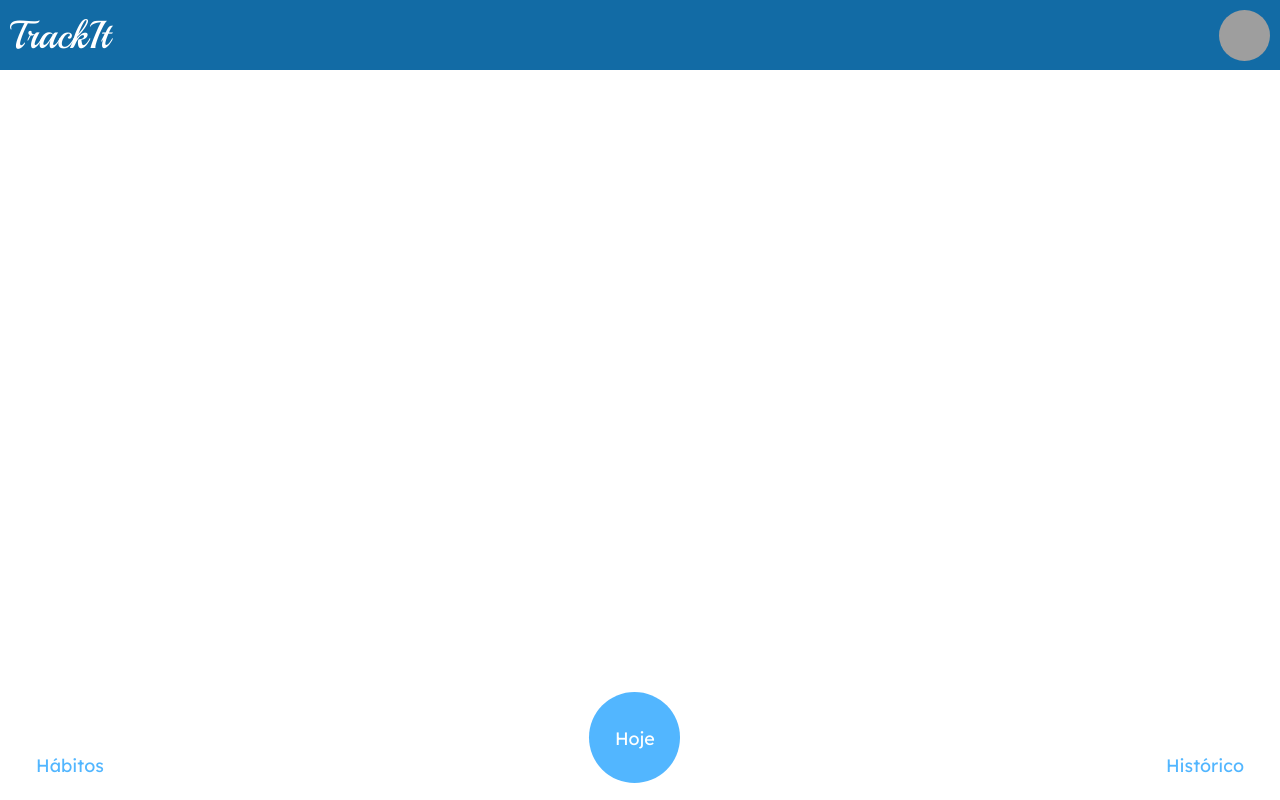
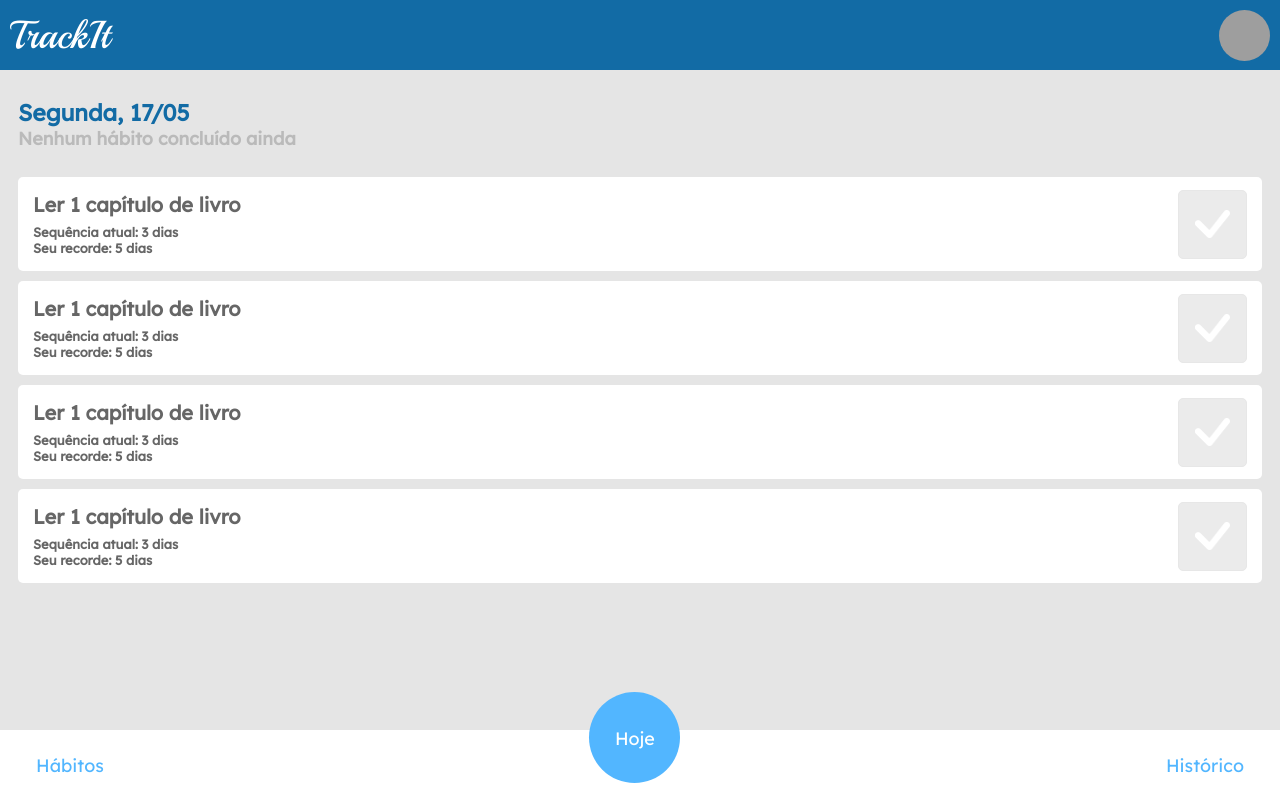
Before and after one commit to CSFernandoHBK/TrackIt, a React (Create React App) app: page /hoje in a window 1280 px wide. Built offline with nearby package versions, Linux system fonts and the light colour scheme; grey boxes are pictures that could not be loaded.

Commit message:
habit card created

```diff
--- a/src/components/Footer.js
+++ b/src/components/Footer.js
@@ -1,11 +1,12 @@
+import { Link } from "react-router-dom"
 import styled from "styled-components"
 
 export default function Footer() {
     return(
         <Container>
-            <p>Hábitos</p>
-            <HabitMeter>Hoje</HabitMeter>
-            <p>Histórico</p>
+            <Link to={"/habitos"}><p>Hábitos</p></Link>
+            <Link to={"/hoje"}><HabitMeter>Hoje</HabitMeter></Link>
+            <Link to={"/historico"}><p>Histórico</p></Link>
         </Container>
     )
 }
@@ -26,6 +27,10 @@ const Container = styled.div`
         line-height: 22px;
         color: #52B6FF;
     }
+
+    a{
+        text-decoration: none;
+    }
 `
 
 const HabitMeter = styled.div`
--- a/src/pages/HabitsPage/SettingUpHabit.js
+++ b/src/pages/HabitsPage/SettingUpHabit.js
@@ -1,9 +1,18 @@
+import { useState } from "react"
 import styled from "styled-components"
 
 export default function SettingUpHabit() {
+
+    const [nome, setNome] = useState("");
+    const [dias, setDias] = useState([]);
+
+    function incluirDia(){
+
+    }
+
     return (
         <Container>
-            <input placeholder="nome do hábito" />
+            <input value={nome} onChange={(e) => setNome(e.target.value)} placeholder="nome do hábito" />
             <ContainerSemana>
                 <button>D</button>
                 <button>S</button>
--- a/src/pages/TodayPage/HabitCard.js
+++ b/src/pages/TodayPage/HabitCard.js
@@ -0,0 +1,57 @@
+import styled from "styled-components";
+import completed from "../../assets/images/completed.png";
+
+export default function HabitCard() {
+    return(
+        <Container>
+            <div>
+                <h1>Ler 1 capítulo de livro</h1>
+                <h2>Sequência atual: 3 dias</h2>
+                <h2>Seu recorde: 5 dias</h2>
+            </div>
+            <div>
+                <img src={completed}/>
+            </div>
+        </Container>
+    )
+}
+
+const Container = styled.div`
+    display: flex;
+    height: 94px;
+    background: #FFFFFF;
+    border-radius: 5px;
+    justify-content: space-between;
+    align-items: center;
+    padding: 0 15px 0;
+    margin-bottom: 10px;
+
+    img{
+        width: 35px;
+        height: 28px;
+    }
+
+    & > div:nth-child(2){
+        width: 69px;
+        height: 69px;
+        display: flex;
+        justify-content: center;
+        align-items: center;
+        background: #EBEBEB;
+        border: 1px solid #E7E7E7;
+        border-radius: 5px;
+    }
+
+    h1{
+        font-size: 19.976px;
+        line-height: 25px;
+        color: #666666;
+        margin-bottom: 7px;
+    }
+
+    h2{
+        font-size: 12.976px;
+        line-height: 16px;
+        color: #666666;
+    }
+`
--- a/src/pages/TodayPage/TodayPage.js
+++ b/src/pages/TodayPage/TodayPage.js
@@ -1,21 +1,51 @@
 import styled from "styled-components";
 import Footer from "../../components/Footer";
 import Header from "../../components/Header";
+import HabitCard from "./HabitCard";
 
 export default function TodayPage() {
     return(
         <Container>
             <Header/>
-            <Content/>
+            <Content>
+                <div>
+                    <h1>Segunda, 17/05</h1>
+                    <h2>Nenhum hábito concluído ainda</h2>
+                </div>
+                <HabitCard/>
+                <HabitCard/>
+                <HabitCard/>
+                <HabitCard/>
+            </Content>
             <Footer/>
         </Container>
     )
 }
 
 const Container = styled.div`
-
+    background: #E5E5E5;
+    height: 100vh;
+    width: 100vw;
 `
 
 const Content = styled.div`
+    margin-top: 28px;
+    padding: 0 18px 0;
+
+    & > div:nth-child(1){
+        margin-bottom: 28px;
+    }
+
+    & > div:nth-child(1) h1{
+        font-size: 22.976px;
+        line-height: 29px;
+        color: #126BA5;
+    }
+
+    & > div:nth-child(1) h2{
+        font-size: 17.976px;
+        line-height: 22px;
+        color: #BABABA;
+    }
 
 `
```
Also changed, not shown: src/assets/images/completed.png (added), src/pages/HabitsPage/CreatedHabit.js (deleted).
